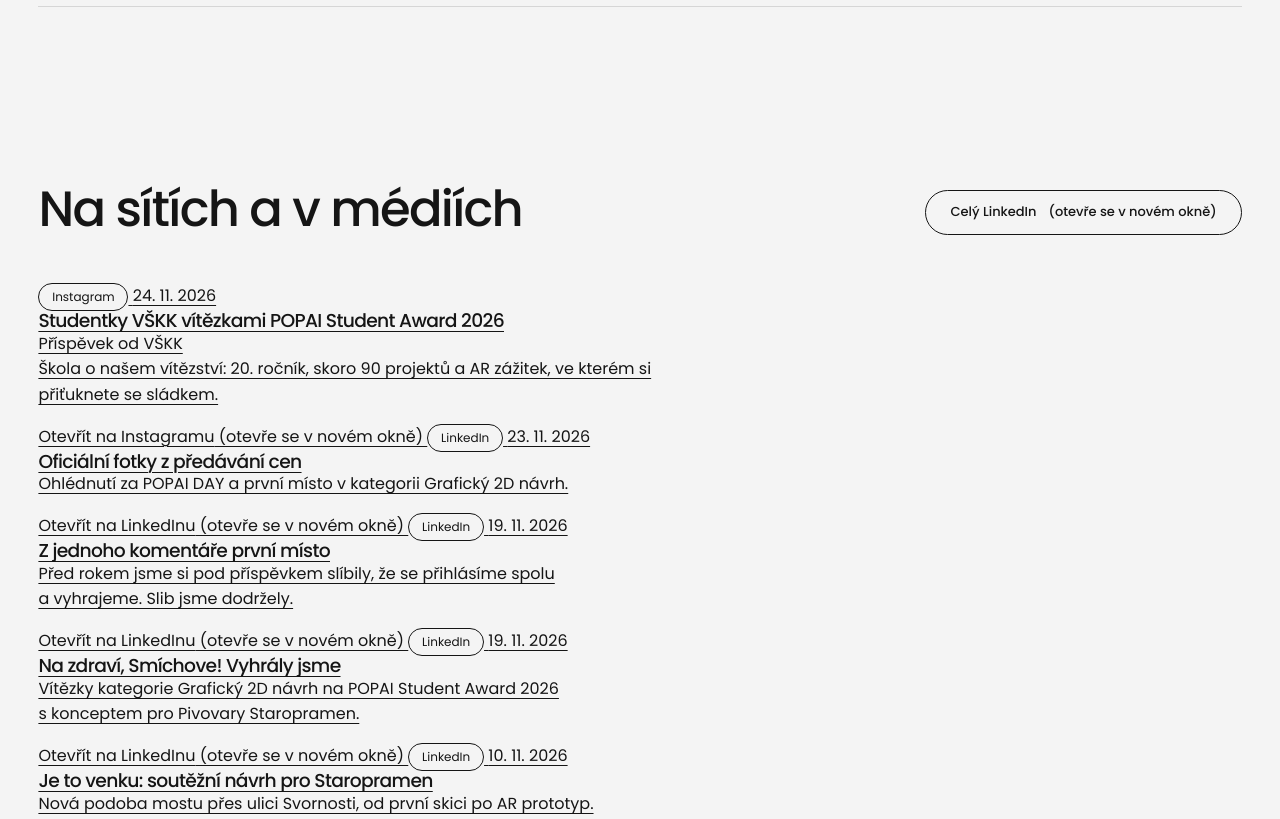
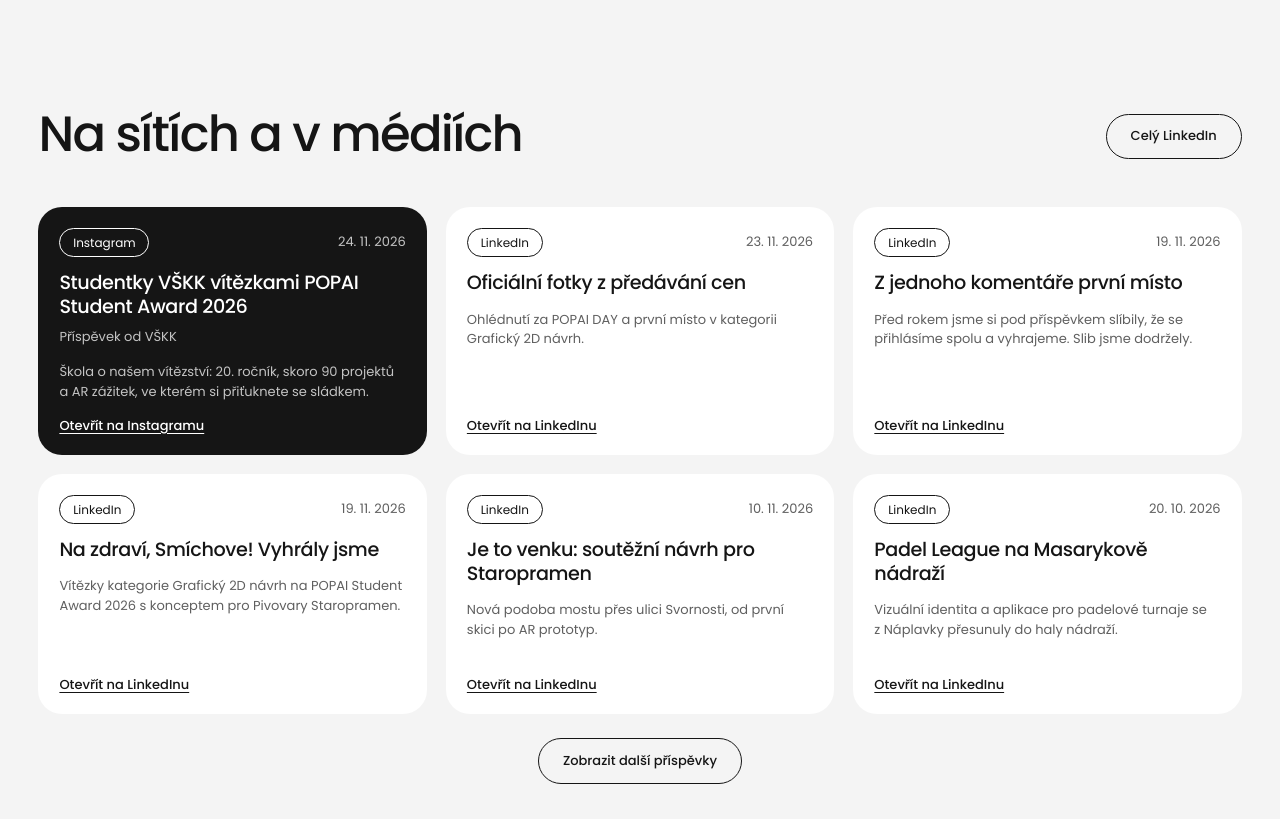
Before and after one commit to katerinafikarova/katerinafikarova.github.io, a plain HTML site: page index.html in a window 1280 px wide. Shown: the part 6020-6839 px from the top of the page. Drawn offline with Linux system fonts and the light colour scheme.

Commit message:
Přidat styly pro příspěvky a odkazy

```diff
--- a/css/style.css
+++ b/css/style.css
@@ -501,6 +501,45 @@ p { margin: 0 0 1em; max-width: 62ch; }
   .service p { display: none; }
 }
 
+/* =========================================================
+   Příspěvky na sítích a odkazy u projektů
+   ========================================================= */
+.visually-hidden { position: absolute; width: 1px; height: 1px; overflow: hidden; clip: rect(0 0 0 0); white-space: nowrap; }
+
+.posts { display: grid; grid-template-columns: repeat(3, 1fr); gap: clamp(.75rem, 1.5vw, 1.25rem); }
+.post {
+  display: flex; flex-direction: column; gap: .9rem;
+  min-height: 15rem; padding: 1.25rem 1.25rem 1.1rem;
+  border-radius: var(--r-lg); background: var(--white); color: var(--ink);
+  text-decoration: none; border: 1.5px solid transparent;
+  transition: border-color .2s, transform .2s;
+}
+.post[hidden] { display: none; }
+.post:hover { color: var(--ink); border-color: var(--ink); transform: translateY(-2px); }
+.post:focus-visible { outline: 2px solid var(--accent); outline-offset: 3px; }
+.post-instagram { background: var(--card-dark); color: var(--white); }
+.post-instagram:hover { color: var(--white); border-color: var(--accent); }
+.post-meta { display: flex; align-items: center; justify-content: space-between; gap: .75rem; font-size: var(--step--1); }
+.post-meta time { color: var(--muted); font-variant-numeric: tabular-nums; }
+.post.post-instagram .post-meta time, .post.post-instagram p, .post.post-instagram .post-by { color: #c4c4c4; }
+.post h3 { font-size: var(--step-1); font-weight: 500; letter-spacing: -0.02em; line-height: 1.25; }
+.post-by { font-size: var(--step--1); color: var(--muted); margin-top: -.4rem; }
+.post p { margin: 0; font-size: var(--step--1); line-height: 1.5; color: var(--muted); }
+.post-open { margin-top: auto; font-size: var(--step--1); font-weight: 500; text-decoration: underline; text-underline-offset: .22em; text-decoration-thickness: 1px; }
+.posts-more-wrap { margin: 1.5rem 0 0; max-width: none; text-align: center; }
+
+.mentions { padding-bottom: clamp(3rem, 7vw, 5rem); }
+.mentions h2 { font-size: var(--step-3); margin-bottom: 1.5rem; }
+.link-list { list-style: none; margin: 0 0 1.5rem; padding: 0; display: flex; flex-wrap: wrap; gap: .6rem; }
+.link-list .btn.primary { background: var(--ink); color: var(--white); }
+.link-list .btn.primary:hover { background: var(--accent); border-color: var(--accent); }
+
+.archive .title a { text-decoration: underline; text-decoration-color: var(--line); }
+.archive .title a:hover { text-decoration-color: currentColor; }
+
+@media (max-width: 980px) { .posts { grid-template-columns: repeat(2, 1fr); } }
+@media (max-width: 560px) { .posts { grid-template-columns: 1fr; } .post { min-height: 0; } }
+
 /* ---------- Pruh „Něco se chystá“ (smaž blok .teaser v HTML, až bude web hotový) ---------- */
 .teaser {
   display: flex; align-items: center; gap: .9rem;
```
